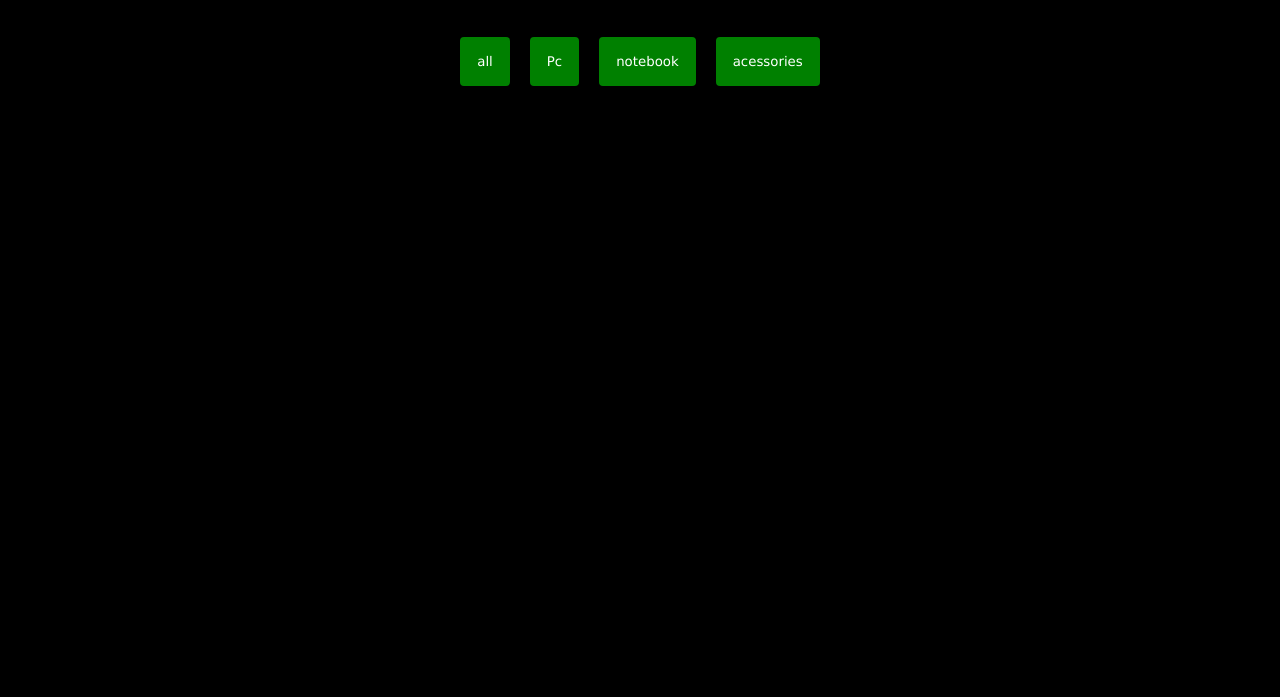
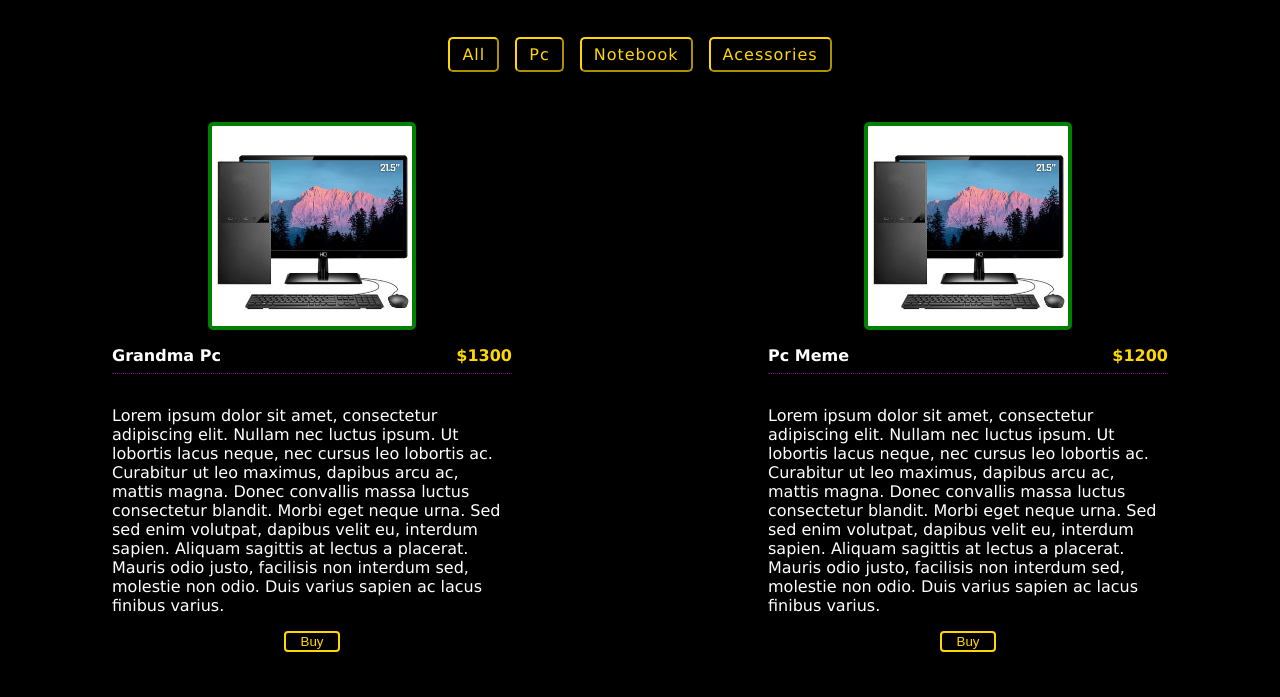
Before and after one commit to jorge-santos206/site-compras, a plain HTML site: page index.html in a window 1280 px wide. Shown: the part 65-762 px from the top of the page. Drawn offline with Linux system fonts and the light colour scheme.

Commit message:
adding the articles

```diff
--- a/index.html
+++ b/index.html
@@ -12,18 +12,11 @@
     <section class="menu">
         <!--header-->
         <div class="title">
-            <h1>Menu</h1>
+            <h1 class="menu-name">Menu</h1>
             <div class="underline"></div>
         </div>
         <!--filter buttons-->
-        <div class="btns-menu">
-            <button>all</button>
-            <button>Pc</button>
-            <button>notebook</button>
-            <button>acessories</button>
-
-
-        </div>
+        <div class="btns-menu"> </div>
         <!--content-->
         <div class="content"></div>
 
--- a/script.js
+++ b/script.js
@@ -1,10 +1,10 @@
-const content = [
+const menu = [
     {
       id: 1,
       title: "grandma pc",
       category: "pc",
       price: 1300,
-      img: "",
+      img: "img1.jpg",
       desc: `Lorem ipsum dolor sit amet, consectetur adipiscing elit. Nullam nec luctus ipsum. Ut lobortis lacus neque, nec cursus leo lobortis ac. Curabitur ut leo maximus, dapibus arcu ac, mattis magna. Donec convallis massa luctus consectetur blandit. Morbi eget neque urna. Sed sed enim volutpat, dapibus velit eu, interdum sapien. Aliquam sagittis at lectus a placerat. Mauris odio justo, facilisis non interdum sed, molestie non odio. Duis varius sapien ac lacus finibus varius.`,
     },
     {
@@ -12,63 +12,63 @@ const content = [
       title: "pc meme",
       category: "pc",
       price: 1200,
-      img: "",
-      desc: `Maecenas tristique convallis dolor eu tempus. Proin fermentum velit mi, nec iaculis erat ornare in. Suspendisse ligula nulla, lacinia ut vehicula sit amet, efficitur et ante. Donec scelerisque blandit erat ac luctus. Donec hendrerit sollicitudin purus vel vulputate. Integer nec ullamcorper justo, id convallis ante. Aliquam semper in massa et mattis. Donec eu erat egestas, tincidunt dolor ornare, luctus dui. Orci varius natoque penatibus et magnis dis parturient montes, nascetur ridiculus mus. Donec maximus urna quis hendrerit congue.`,
+      img: "img1.jpg",
+      desc: `Lorem ipsum dolor sit amet, consectetur adipiscing elit. Nullam nec luctus ipsum. Ut lobortis lacus neque, nec cursus leo lobortis ac. Curabitur ut leo maximus, dapibus arcu ac, mattis magna. Donec convallis massa luctus consectetur blandit. Morbi eget neque urna. Sed sed enim volutpat, dapibus velit eu, interdum sapien. Aliquam sagittis at lectus a placerat. Mauris odio justo, facilisis non interdum sed, molestie non odio. Duis varius sapien ac lacus finibus varius.`,
     },
     {
       id: 3,
       title: "spinner",
       category: "pc",
       price: 3000,
-      img: "",
-      desc: `Vivamus ultricies, lectus sed laoreet egestas, nulla nunc congue nunc, id placerat justo orci ut ligula. Nulla ac dolor nec eros pretium ornare. Duis malesuada ligula sed ex feugiat eleifend. Quisque velit lectus, auctor in cursus quis, pellentesque nec ligula. Duis tempus metus pellentesque ligula pharetra, id suscipit dui congue. Mauris sodales eleifend neque, ut mollis dui dictum sed. Donec fringilla id diam vel dignissim. Nullam fringilla sem risus, quis efficitur felis elementum eu. Integer pulvinar consequat consequat`,
+      img: "img1.jpg",
+      desc: `Lorem ipsum dolor sit amet, consectetur adipiscing elit. Nullam nec luctus ipsum. Ut lobortis lacus neque, nec cursus leo lobortis ac. Curabitur ut leo maximus, dapibus arcu ac, mattis magna. Donec convallis massa luctus consectetur blandit. Morbi eget neque urna. Sed sed enim volutpat, dapibus velit eu, interdum sapien. Aliquam sagittis at lectus a placerat. Mauris odio justo, facilisis non interdum sed, molestie non odio. Duis varius sapien ac lacus finibus varius.`,
     },
     {
       id: 4,
       title: "pc master race",
       category: "pc",
       price: 10000,
-      img: "",
-      desc: `Aenean eu viverra lorem, ac sodales tellus. Sed faucibus mi nec commodo pellentesque. Duis vitae neque et est vehicula efficitur. Aenean porta egestas auctor. Donec id leo et erat dignissim mollis vitae in sapien.`,
+      img: "img1.jpg",
+      desc: `Lorem ipsum dolor sit amet, consectetur adipiscing elit. Nullam nec luctus ipsum. Ut lobortis lacus neque, nec cursus leo lobortis ac. Curabitur ut leo maximus, dapibus arcu ac, mattis magna. Donec convallis massa luctus consectetur blandit. Morbi eget neque urna. Sed sed enim volutpat, dapibus velit eu, interdum sapien. Aliquam sagittis at lectus a placerat. Mauris odio justo, facilisis non interdum sed, molestie non odio. Duis varius sapien ac lacus finibus varius.`,
     },
     {
       id: 5,
       title: "middle not",
       category: "notebook",
       price:2000,
-      img: "",
-      desc: `Praesent eu laoreet eros. Nulla consequat elementum nunc eget vestibulum. Mauris vehicula ante et sem aliquet consectetur. Nunc eleifend quis quam tristique vestibulum. Phasellus viverra ultrices purus eu vulputate.`,
+      img: "img1.jpg",
+      desc: `Lorem ipsum dolor sit amet, consectetur adipiscing elit. Nullam nec luctus ipsum. Ut lobortis lacus neque, nec cursus leo lobortis ac. Curabitur ut leo maximus, dapibus arcu ac, mattis magna. Donec convallis massa luctus consectetur blandit. Morbi eget neque urna. Sed sed enim volutpat, dapibus velit eu, interdum sapien. Aliquam sagittis at lectus a placerat. Mauris odio justo, facilisis non interdum sed, molestie non odio. Duis varius sapien ac lacus finibus varius.`,
     },
     {
       id: 6,
-      title: "",
+      title: "generic notebook",
       category: "notebook",
       price: 1500,
-      img: "",
-      desc: `Pellentesque habitant morbi tristique senectus et netus et malesuada fames ac turpis egestas. Praesent quis nunc id metus tincidunt ultrices eu at enim. Sed dignissim tortor vel iaculis rutrum. Interdum et malesuada fames ac ante ipsum primis in faucibus. Lorem ipsum dolor sit amet, consectetur adipiscing elit.`,
+      img: "img1.jpg",
+      desc: `Lorem ipsum dolor sit amet, consectetur adipiscing elit. Nullam nec luctus ipsum. Ut lobortis lacus neque, nec cursus leo lobortis ac. Curabitur ut leo maximus, dapibus arcu ac, mattis magna. Donec convallis massa luctus consectetur blandit. Morbi eget neque urna. Sed sed enim volutpat, dapibus velit eu, interdum sapien. Aliquam sagittis at lectus a placerat. Mauris odio justo, facilisis non interdum sed, molestie non odio. Duis varius sapien ac lacus finibus varius.`,
     },
     {
       id: 7,
       title: "cheap not",
       category: "notebook",
       price: 1000,
-      img: "",
-      desc: `Praesent sem justo, dapibus a leo nec, porttitor ullamcorper ex. Suspendisse quam augue, varius convallis sem ac, porta maximus sapien. Nunc in ligula ante. Nulla fringilla vel tellus vel suscipit. Nunc mattis dolor metus, vitae ultricies libero semper ac. `,
+      img: "img1.jpg",
+      desc: `Lorem ipsum dolor sit amet, consectetur adipiscing elit. Nullam nec luctus ipsum. Ut lobortis lacus neque, nec cursus leo lobortis ac. Curabitur ut leo maximus, dapibus arcu ac, mattis magna. Donec convallis massa luctus consectetur blandit. Morbi eget neque urna. Sed sed enim volutpat, dapibus velit eu, interdum sapien. Aliquam sagittis at lectus a placerat. Mauris odio justo, facilisis non interdum sed, molestie non odio. Duis varius sapien ac lacus finibus varius.`,
     },
     {
       id: 8,
       title: "mouse gamer",
       category: "acessories",
       price: 70,
-      img: "",
-      desc: `Curabitur quam risus, porttitor id mi vitae, finibus ultricies orci. Quisque eu egestas nis`,
+      img: "img1.jpg",
+      desc: `Lorem ipsum dolor sit amet, consectetur adipiscing elit. Nullam nec luctus ipsum. Ut lobortis lacus neque, nec cursus leo lobortis ac. Curabitur ut leo maximus, dapibus arcu ac, mattis magna. Donec convallis massa luctus consectetur blandit. Morbi eget neque urna. Sed sed enim volutpat, dapibus velit eu, interdum sapien. Aliquam sagittis at lectus a placerat. Mauris odio justo, facilisis non interdum sed, molestie non odio. Duis varius sapien ac lacus finibus varius.`,
     },
     {
       id: 9,
       title: "keyboard",
       category: "acessories",
       price:50,
-      img: "",
+      img: "img1.jpg",
       desc: `Lorem ipsum dolor sit amet, consectetur adipiscing elit. Nullam nec luctus ipsum. Ut lobortis lacus neque, nec cursus leo lobortis ac. Curabitur ut leo maximus, dapibus arcu ac, mattis magna. Donec convallis massa luctus consectetur blandit. Morbi eget neque urna. Sed sed enim volutpat, dapibus velit eu, interdum sapien. Aliquam sagittis at lectus a placerat. Mauris odio justo, facilisis non interdum sed, molestie non odio. Duis varius sapien ac lacus finibus varius.`,
     },
     {
@@ -76,7 +76,115 @@ const content = [
       title: "monitor",
       category: "acessories",
       price: 100,
-      img: "",
+      img: "img1.jpg",
       desc: `Lorem ipsum dolor sit amet, consectetur adipiscing elit. Nullam nec luctus ipsum. Ut lobortis lacus neque, nec cursus leo lobortis ac. Curabitur ut leo maximus, dapibus arcu ac, mattis magna. Donec convallis massa luctus consectetur blandit. Morbi eget neque urna. Sed sed enim volutpat, dapibus velit eu, interdum sapien. Aliquam sagittis at lectus a placerat. Mauris odio justo, facilisis non interdum sed, molestie non odio. Duis varius sapien ac lacus finibus varius.`,
     },
   ];
+  const btns= document.querySelector(".btns-menu");
+  const conteudo= document.querySelector(".content");
+
+
+
+  window.addEventListener("DOMContentLoaded", function () {
+    displayMenuItems(menu);
+    displayMenuButtons();
+  });
+
+  function displayMenuItems(menuItems) {
+    let displayMenu = menuItems.map(function (item) {
+      // console.log(item);
+
+      return `<article class="menu-item">
+            <img src=${item.img} class="photo" alt=${item.title} />
+            <div class="item-info">
+              <header>
+                <h4 class="title">${item.title}</h4>
+                <h4 class="price">$${item.price}</h4>
+              </header>
+              <p class="item-text">
+                ${item.desc}
+              </p>
+            </div>
+            <button class="buy-btn">Buy</button>
+          </article>`;
+    });
+    displayMenu = displayMenu.join("");
+
+    conteudo.innerHTML = displayMenu;
+  }
+
+  function displayMenuButtons() {
+    const categories = menu.reduce(
+      function (values, item) {
+        if (!values.includes(item.category)) {
+          values.push(item.category);
+        }
+        return values;
+      },
+      ["all"]
+    );
+    const categoryBtns = categories
+      .map(function (category) {
+        return `<button class="filter-btn" type="button" data-id=${category}>
+        ${category}
+        </button>`;
+      })
+      .join("");
+    btns.innerHTML = categoryBtns;
+    const filterBtns = btns.querySelectorAll(".filter-btn");
+    // filter items
+    filterBtns.forEach(function (btn) {
+      btn.addEventListener("click", function (e) {
+        const category = e.currentTarget.dataset.id;
+        const menuCategory = menu.filter(function (menuItem) {
+          // console.log(menuItem.category);
+          if (menuItem.category === category) {
+            return menuItem;
+          }
+        });
+        // console.log(menuCategory);
+        if (category === "all") {
+          displayMenuItems(menu);
+        } else {
+          displayMenuItems(menuCategory);
+        }
+      });
+    });
+  }function displayMenuButtons() {
+    const categories = menu.reduce(
+      function (values, item) {
+        if (!values.includes(item.category)) {
+          values.push(item.category);
+        }
+        return values;
+      },
+      ["all"]
+    );
+    const categoryBtns = categories
+      .map(function (category) {
+        return `<button class="filter-btn" type="button" data-id=${category}>
+        ${category}
+        </button>`;
+      })
+      .join("");
+    btns.innerHTML = categoryBtns;
+    const filterBtns = btns.querySelectorAll(".filter-btn");
+    // filter items
+    filterBtns.forEach(function (btn) {
+      btn.addEventListener("click", function (e) {
+        const category = e.currentTarget.dataset.id;
+        const menuCategory = menu.filter(function (menuItem) {
+          // console.log(menuItem.category);
+          if (menuItem.category === category) {
+            return menuItem;
+          }
+        });
+        // console.log(menuCategory);
+        if (category === "all") {
+          displayMenuItems(menu);
+        } else {
+          displayMenuItems(menuCategory);
+        }
+      });
+    });
+  }
--- a/style.css
+++ b/style.css
@@ -10,24 +10,19 @@ body,html{
     color: white;
     font-family: Verdana, Geneva, Tahoma, sans-serif;
 }
+.menu-name{
 
+font-size: 50px;
+
+}
 .btns-menu{
 
     display: flex;
     justify-content: center;
     margin-bottom: 50px;
+
 }
-button{
-    margin-right: 10px;
-    margin-left: 10px;
-    color: white;
-    font-family: Verdana, Geneva, Tahoma, sans-serif;
-    border: solid 2px green;
-    background-color: green;
-    padding: 15px;
-    border-radius: 4px;
-    cursor: pointer;
-}
+
 button:hover{
 border: solid 2px green;
 background-color: transparent;
@@ -51,7 +46,84 @@ color: green;
 
 }
 h1,h2,h3,h4,h5,h6{
-    font-size: 50px;
+
     padding: 0;
     margin: 0%;
 }
+.content{
+    display: grid;
+    justify-items: center;
+    align-items: center;
+    grid-template-columns:  1fr 1fr;
+    gap: 3rem 2rem;
+    flex-wrap: wrap;
+    padding-bottom: 80px;
+
+}
+
+.menu-itens{
+    display: grid;
+    gap: 1rem 2rem;
+    max-width: 25rem;
+}
+
+.filter-btn {
+    font-family: Verdana, Geneva, Tahoma, sans-serif;
+    background: transparent;
+    font-size: 1rem;
+    text-transform: capitalize;
+    margin: 0 0.5rem;
+    letter-spacing: 1px;
+    border-radius: 5px;
+    padding: 0.375rem 0.75rem;
+    color: gold;
+    border-color: gold;
+    cursor: pointer;
+    transition: 0.3s;
+  }
+
+
+  .menu-item {
+    display: grid;
+    gap: 1rem 2rem;
+    max-width: 25rem;
+    justify-items: center;
+  }
+  .photo {
+    object-fit: cover;
+    height: 200px;
+    border: 0.25rem solid green;
+    border-radius: 5px;
+  }
+  .item-info header {
+    display: flex;
+    justify-content: space-between;
+    border-bottom: 0.5px dotted purple;
+  }
+  .item-info h4 {
+    margin-bottom: 0.5rem;
+  }
+  .price {
+    color: gold;
+  }
+  .item-text {
+    margin-bottom: 0;
+    padding-top: 1rem;
+
+  }
+
+  .buy-btn{
+    background-color: transparent;
+    border: gold solid 2px ;
+    text-transform: capitalize;
+    color: gold;
+    padding-right: 15px;
+    padding-left: 15px;
+    cursor: pointer;
+    border-radius: 4px;
+  }
+  .title{
+
+    text-transform: capitalize;
+
+  }
```
Also changed, not shown: img1.jpg (added).
